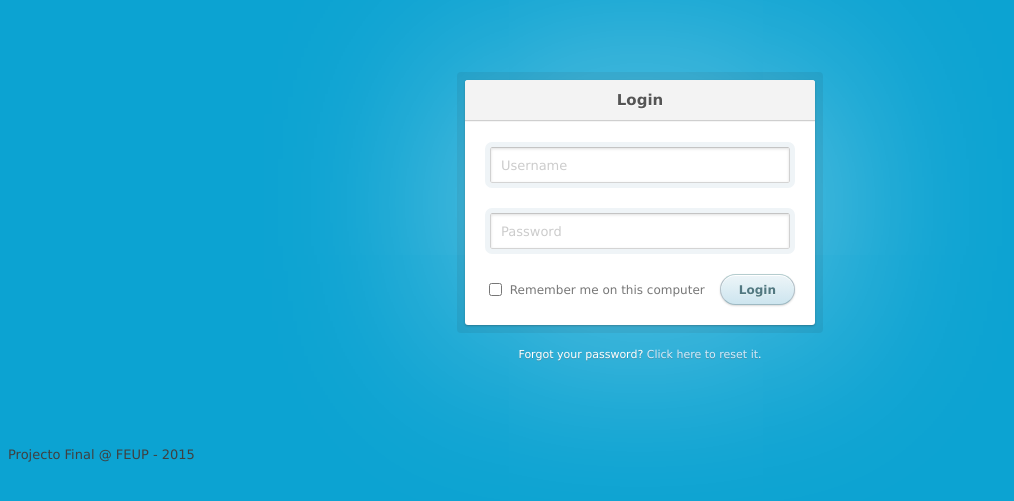
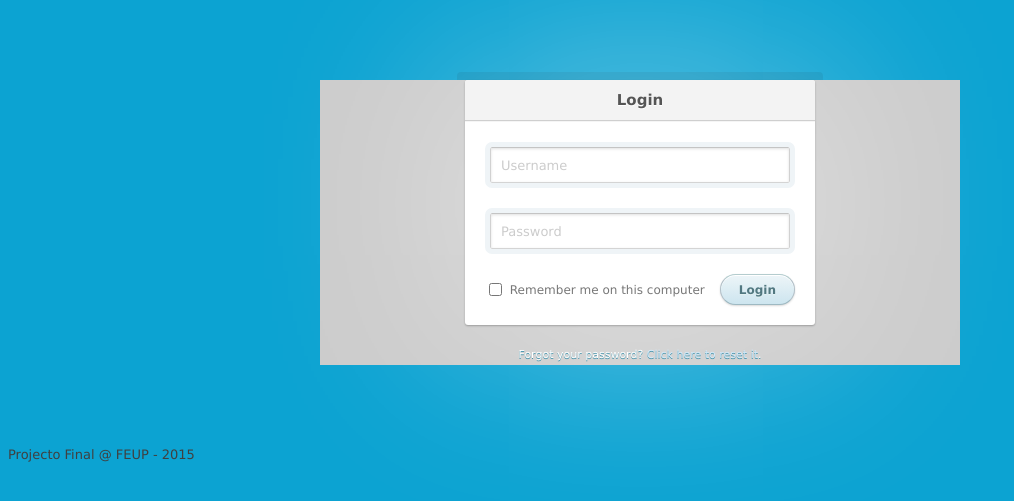
Before and after one commit to jpedroteles/FEUP-LTW, a PHP site: page /html.php in a window 1280 px wide. Shown: the top 501 px of the page, without its empty margins (0-1014 px from the left). Run offline with PHP 8.4, Linux system fonts and the light colour scheme.

Commit message:
Update style.css

```diff
--- a/Projeto/style.css
+++ b/Projeto/style.css
@@ -7,6 +7,7 @@ body {
 .container {
   margin: 80px auto;
   width: 640px;
+  background:#CCC;
 }
 
 .login {
```
